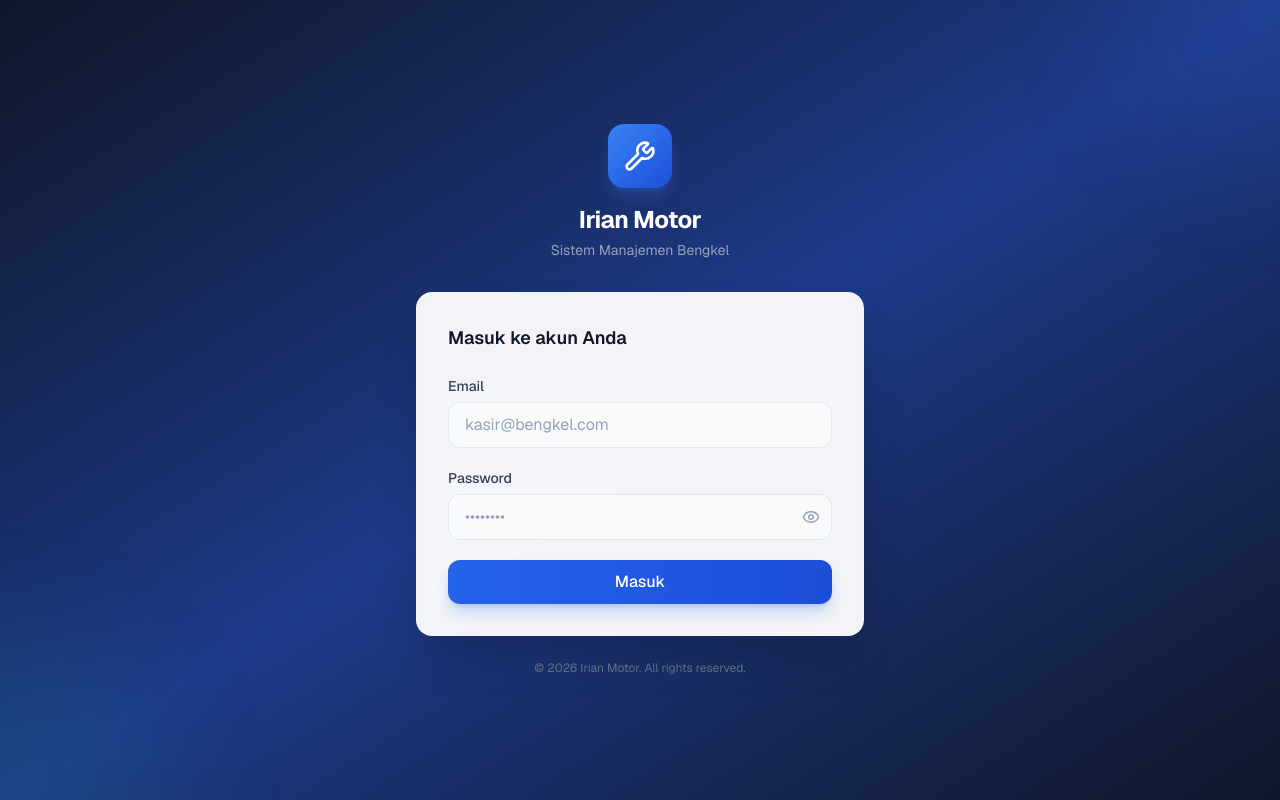
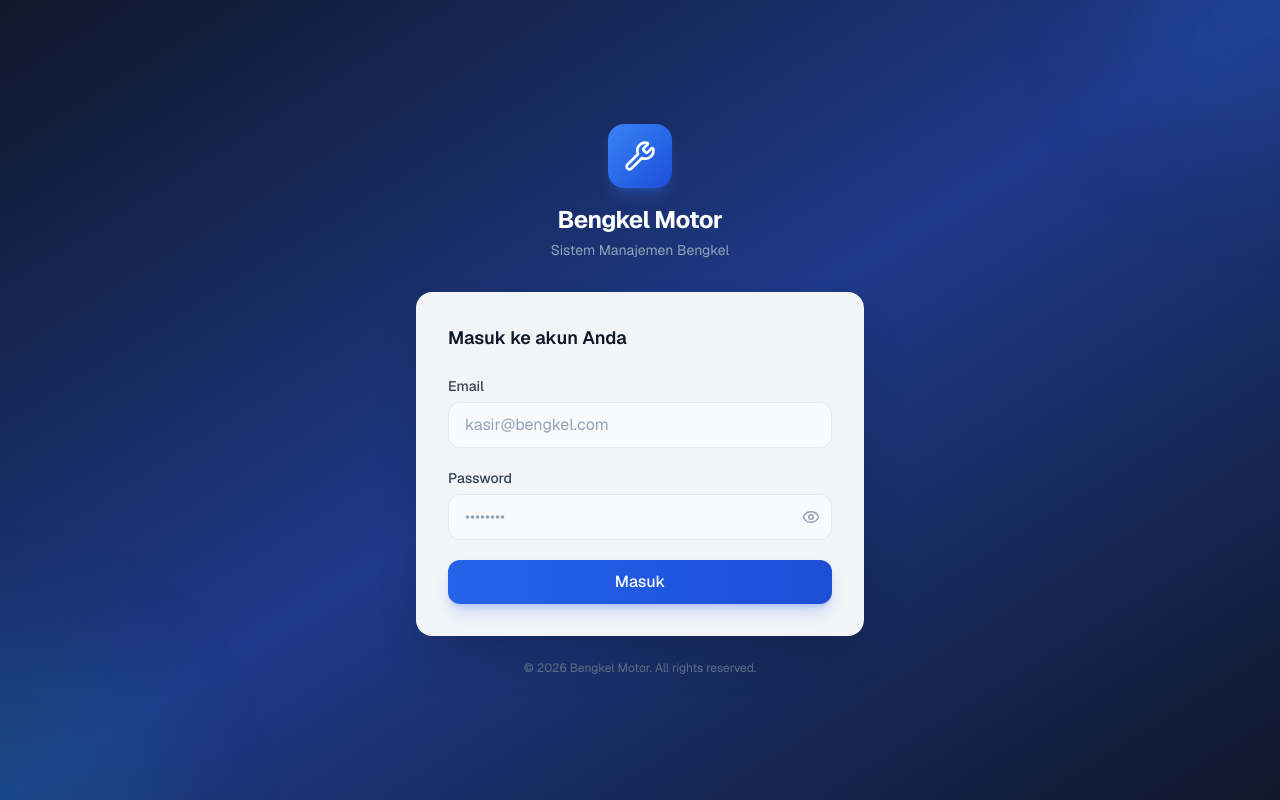
Before and after one commit to kruzx95/kasir-bengkel, a Next.js app: page /login in a window 1280 px wide. Built offline with nearby package versions, Linux system fonts and the light colour scheme; no server answers; the database is empty.

Commit message:
fix shop name

```diff
--- a/prisma/seed.ts
+++ b/prisma/seed.ts
@@ -70,7 +70,7 @@ async function main() {
     where: { email: 'admin@irianmotor.com' },
     update: {},
     create: {
-      name: 'Owner Irian Motor',
+      name: 'Owner Bengkel',
       email: 'admin@irianmotor.com',
       passwordHash: adminPassword,
       role: 'ADMIN',
--- a/src/actions/settings.ts
+++ b/src/actions/settings.ts
@@ -4,7 +4,7 @@ import { prisma } from '@/lib/prisma'
 import { getSession } from '@/lib/session'
 import { revalidatePath } from 'next/cache'
 
-const DEFAULT_SHOP_NAME = 'Irian Motor'
+const DEFAULT_SHOP_NAME = 'Bengkel Motor'
 
 export async function getShopName(): Promise<string> {
   try {
--- a/src/app/admin/cabang/page.tsx
+++ b/src/app/admin/cabang/page.tsx
@@ -1,5 +1,6 @@
 import Header from '@/components/layout/Header'
 import { getBranches } from '@/actions/branch'
+import { getShopName } from '@/actions/settings'
 import CabangClient from './CabangClient'
 import type { Metadata } from 'next'
 
@@ -8,13 +9,16 @@ export const metadata: Metadata = {
 }
 
 export default async function CabangPage() {
-  const branches = await getBranches()
+  const [branches, shopName] = await Promise.all([
+    getBranches(),
+    getShopName(),
+  ])
 
   return (
     <>
       <Header
         title="Kelola Cabang"
-        subtitle="Data cabang bengkel Irian Motor"
+        subtitle={`Data cabang bengkel ${shopName}`}
       />
       <div className="p-4 sm:p-6 animate-fade-in">
         <CabangClient branches={branches} />
--- a/src/app/admin/page.tsx
+++ b/src/app/admin/page.tsx
@@ -1,6 +1,7 @@
 import Header from '@/components/layout/Header'
 import DashboardClient from './DashboardClient'
 import { getDashboardMetrics } from '@/actions/dashboard'
+import { getShopName } from '@/actions/settings'
 import type { Metadata } from 'next'
 
 export const metadata: Metadata = {
@@ -8,13 +9,16 @@ export const metadata: Metadata = {
 }
 
 export default async function AdminDashboardPage() {
-  const metrics = await getDashboardMetrics()
+  const [metrics, shopName] = await Promise.all([
+    getDashboardMetrics(),
+    getShopName(),
+  ])
 
   return (
     <>
       <Header
         title="Dashboard Overview"
-        subtitle="Pantau performa bisnis seluruh cabang Irian Motor"
+        subtitle={`Pantau performa bisnis seluruh cabang ${shopName}`}
       />
       {metrics ? <DashboardClient metrics={metrics} /> : <p className="p-6">Gagal memuat data.</p>}
     </>
--- a/src/app/layout.tsx
+++ b/src/app/layout.tsx
@@ -14,8 +14,8 @@ const geistMono = Geist_Mono({
 
 export const metadata: Metadata = {
   title: {
-    default: "Irian Motor — Sistem Manajemen Bengkel",
-    template: "%s | Irian Motor",
+    default: "Sistem Manajemen Bengkel",
+    template: "%s | Bengkel",
   },
   description:
     "Aplikasi manajemen bengkel motor multi-cabang. Pencatatan transaksi, monitoring, dan laporan otomatis.",
```
